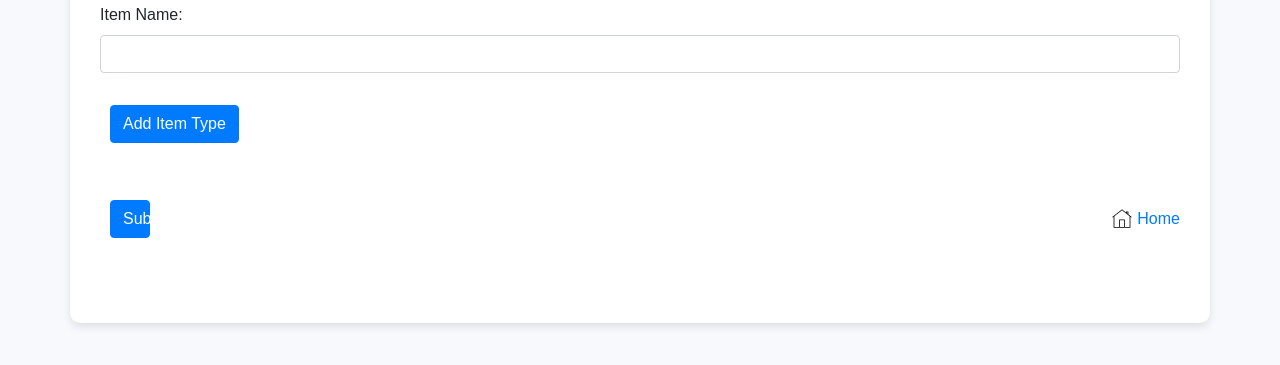
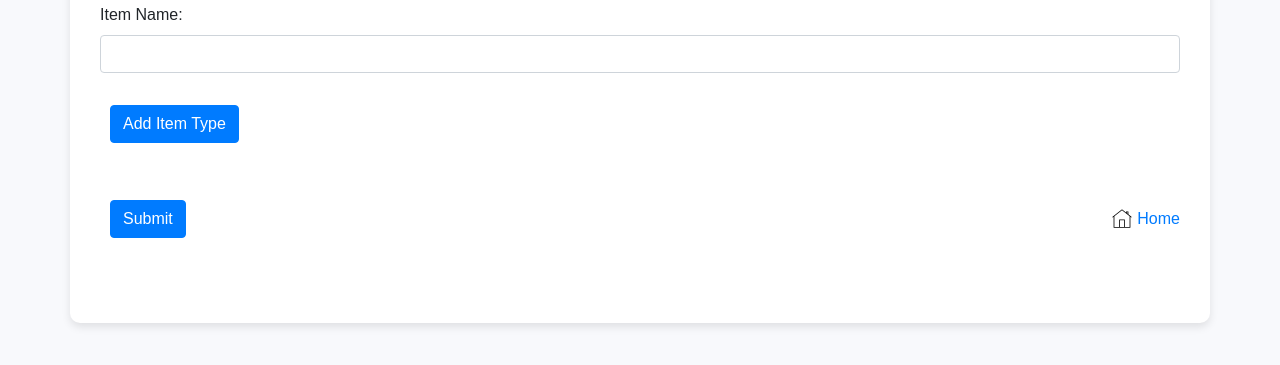
Before and after one commit to muhammedanshifpoothanari/cateringFrontend2, a website: page dataEntry.html in a window 1280 px wide. Shown: the part 163-528 px from the top of the page. Drawn offline with nearby package versions, Linux system fonts and the light colour scheme; some packages are replaced by stand-ins of ours; no server answers; a script that the page names is missing.

Commit message:
max-height set for submit button

```diff
--- a/dataEntry.html
+++ b/dataEntry.html
@@ -118,7 +118,7 @@
                 </script>
             </div>
             <div style="display: flex;justify-content: space-between;align-items: center;">
-                <button type="submit" class="btn btn-primary" style="max-width: 40px;">Submit</button>
+                <button type="submit" class="btn btn-primary" style="max-height: 40px;">Submit</button>
                 <a href="dashboard"    style="border: #9D4BFF;">
                     <div style="display: flex;align-items: center;gap: 5px;">
                       <svg xmlns="http://www.w3.org/2000/svg" x="0px" y="0px" width="20" height="100" viewBox="0 0 50 50">
```
